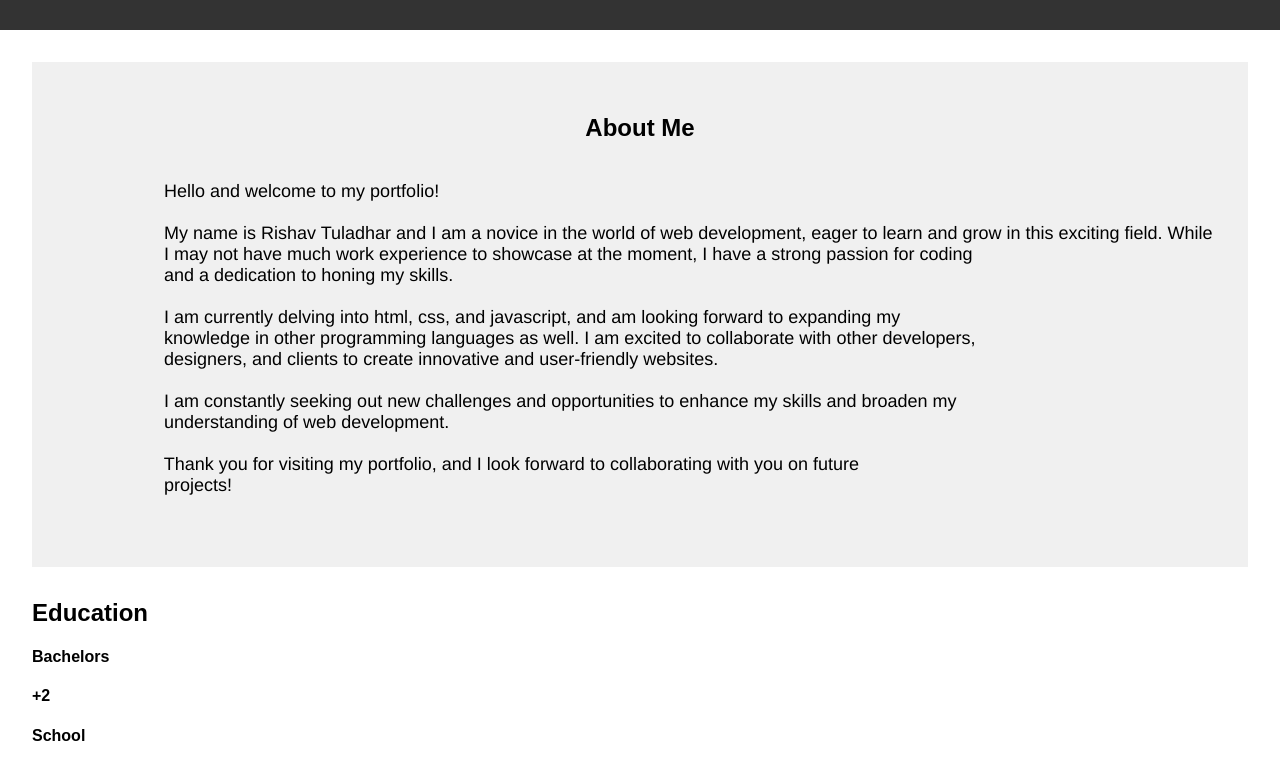
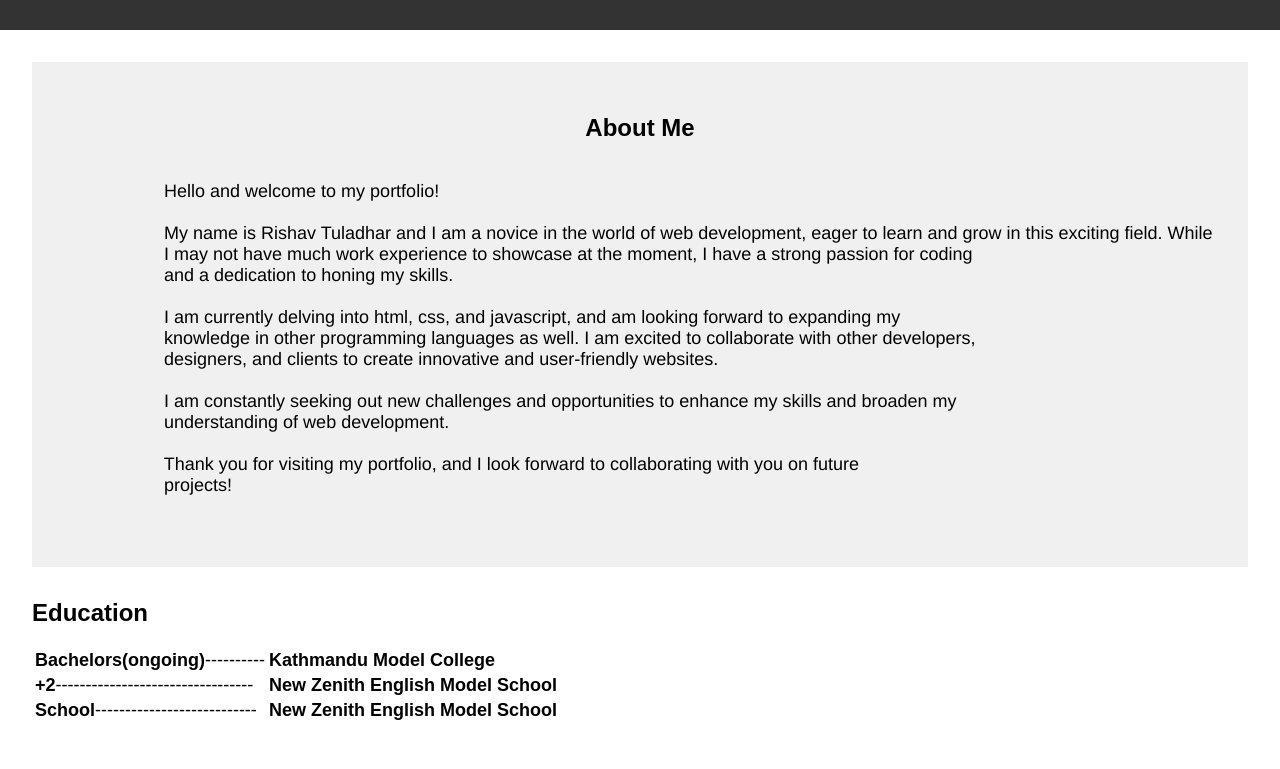
Before and after one commit to Aergia5/Aergia5.github.io, a plain HTML site: page index.html in a window 1280 px wide. Shown: the part 116-885 px from the top of the page. Drawn offline with Linux system fonts and the light colour scheme.

Commit message:
portfolio

```diff
--- a/index.html
+++ b/index.html
@@ -44,11 +44,22 @@
             </div>
         </section>
         <section id="education">
-            <h2>Education</h2>
+            <h1>Education</h1>
             <div id="edu">
-                <h4> Bachelors </h4>
-                <h4> +2 </h4>
-                <h4> School </h4>
+                <table>
+                    <tr>
+                        <td><b>Bachelors(ongoing)</b>----------</td>
+                        <td><b>Kathmandu Model College</b></td>
+                    </tr>
+                    <tr>
+                        <td><b>+2</b>---------------------------------</td>
+                        <td><b>New Zenith English Model School</b></td>
+                    </tr>
+                    <tr>
+                        <td><b>School</b>---------------------------</td>
+                        <td><b>New Zenith English Model School</b></td>
+                    </tr>
+                </table>
             </div>
         </section>
         <section id="projects">
@@ -65,8 +76,9 @@
                     <a href="project2.html">View Project 2</a>
                 </li>
             </ul>
-        </section>
+        </section><br>
         <section id="inform-me">
+            <h2>Your Enquiries</h2>
             <form>
                 <div class="max-w-lg mx-auto p-8 rounded shadow-sm shadow-gray align">
                     <div id="N">
```
Also changed, not shown: styles.css.
